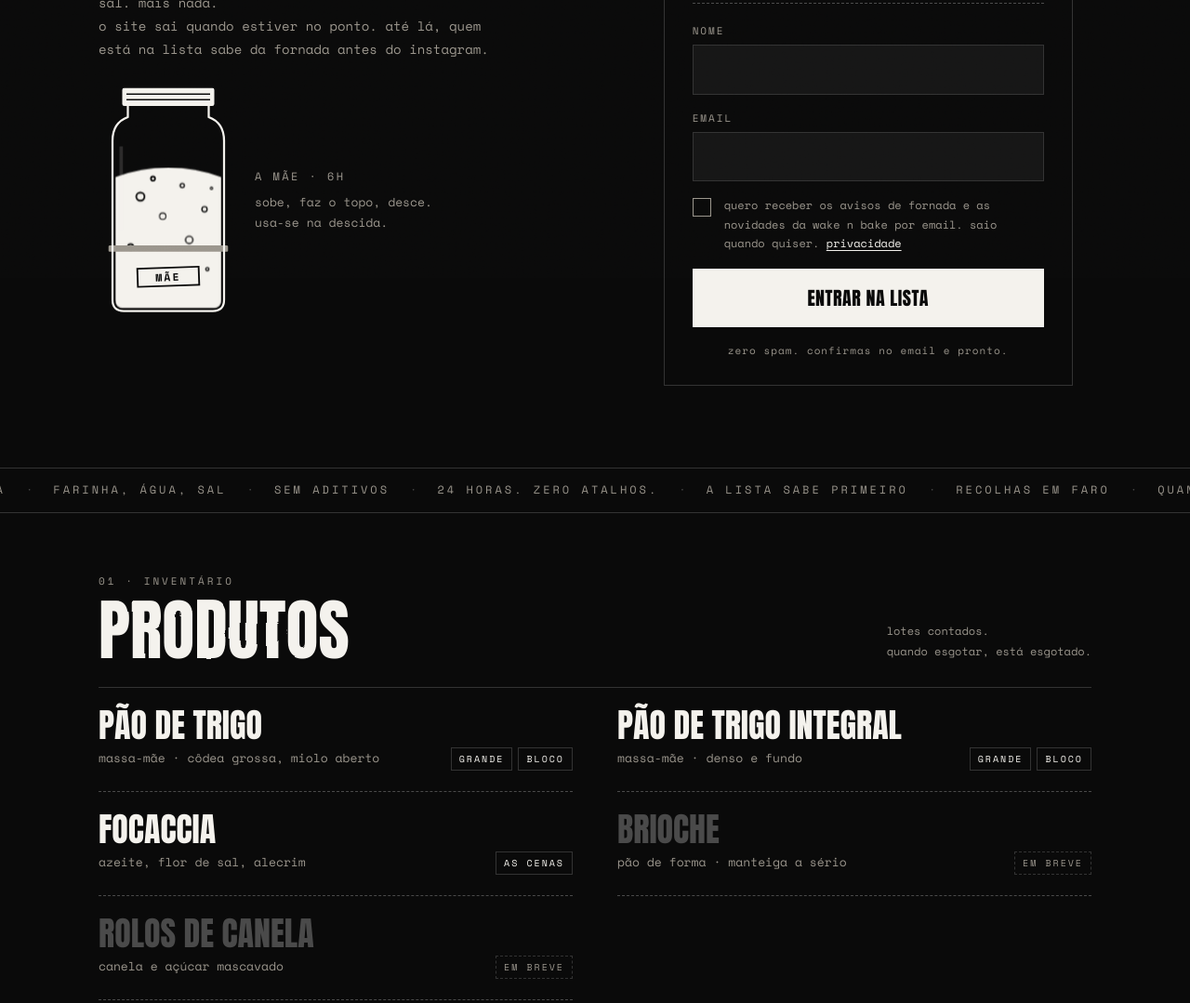
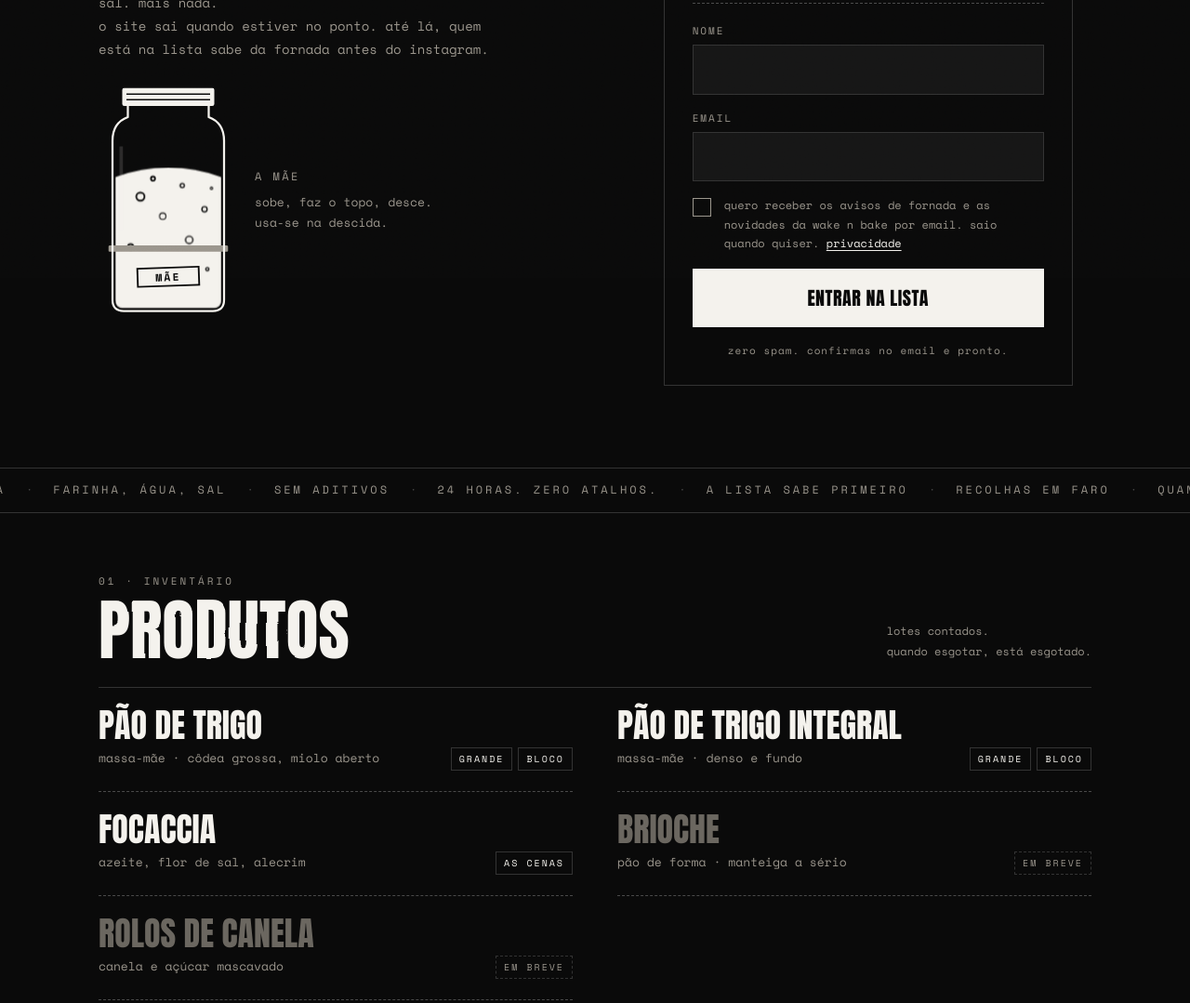
Before and after one commit to wakenbakept/wakenbake-site, an Astro site: page / in a window 1280 px wide. Shown: the part 501-1580 px from the top of the page at 93% size. Built offline with nearby package versions, Linux system fonts and the light colour scheme; Astro itself is replaced by a stand-in of ours.

Commit message:
Auditoria: imagem de partilha, contraste, títulos equilibrados, mãe sem horas
- public/img/og.png (1200x630): o og:image apontava para um ficheiro que não existia
- Brioche e rolos de canela «em breve»: título em betão escuro (contraste 2,2 passou a 3,6)
- h1, h2, h3 com text-wrap: balance (sem palavras soltas na última linha)
- Pote: «A MÃE · 6H» passa a «A MÃE» (o tempo depende da temperatura)
- Removidas as fontes Archivo Black, que não eram usadas
- verificar.mjs confirma que imagens, ícones e fontes pedidos pelas páginas existem

Co-Authored-By: Claude Opus 5.5 <noreply@anthropic.com>
Claude-Session: https://claude.ai/code/session_01FWDzCPuJMVVq5gKsDuKhxw

```diff
--- a/scripts/verificar.mjs
+++ b/scripts/verificar.mjs
@@ -26,6 +26,10 @@ for (const p of html) {
   if (!semIndexar.has(nome) && noindex) erro(`${nome}: não devia ter noindex`);
   for (const m of s.matchAll(/<script\b([^>]*)>/g)) if (!/\bsrc=/.test(m[1])) erro(`${nome}: script embutido (a CSP bloqueia)`);
   if (/—/.test(s)) erro(`${nome}: tem travessão (—)`);
+  // Imagens e ficheiros do próprio site que a página pede (src, og:image, ícones) têm de existir.
+  for (const m of s.matchAll(/(?:src|content|href)="(?:https:\/\/wakenbake\.pt)?(\/[^"#?]*\.(?:png|svg|jpg|webp|ico|woff2))"/g)) {
+    if (!existsSync(join(DIST, m[1]))) erro(`${nome}: ficheiro em falta ${m[1]}`);
+  }
   for (const m of s.matchAll(/href="(\/[^"#?]*)/g)) {
     const alvo = m[1];
     const candidatos = [alvo, `${alvo}.html`, join(alvo, 'index.html')].map((c) => join(DIST, c));
--- a/src/components/Inventario.astro
+++ b/src/components/Inventario.astro
@@ -43,7 +43,7 @@ const produtos = [
   .inv-desc { margin: 0; font-size: 13px; color: var(--betao); }
   .inv-formatos { margin: 0; display: flex; gap: 6px; }
   .inv-formatos span { font-size: 10px; letter-spacing: 2px; color: var(--osso); border: 1px solid var(--linha); padding: 3px 8px; white-space: nowrap; }
-  .inv-apagado .inv-nome { color: var(--fechado); }
+  .inv-apagado .inv-nome { color: var(--betao-escuro); }
   .inv-apagado .inv-formatos span { color: var(--betao); border-style: dashed; }
   .inv-rodape { margin: 22px 0 0; font-size: 12px; color: var(--betao); }
   .inv-rodape a { color: var(--osso); text-decoration: underline; text-underline-offset: 3px; }
--- a/src/components/Mae.astro
+++ b/src/components/Mae.astro
@@ -42,7 +42,7 @@
     </g>
   </svg>
   <figcaption class="mae-legenda">
-    <span class="etiqueta">A MÃE · 6H</span>
+    <span class="etiqueta">A MÃE</span>
     <span class="mae-frase">sobe, faz o topo, desce.<br />usa-se na descida.</span>
   </figcaption>
 </figure>
--- a/src/styles/global.css
+++ b/src/styles/global.css
@@ -54,6 +54,8 @@ body {
   -webkit-font-smoothing: antialiased;
 }
 a { color: var(--betao); text-decoration: none; }
+/* Títulos sem palavras soltas na última linha (ex.: «agora entra na / lista»). */
+h1, h2, h3 { text-wrap: balance; }
 a:hover { color: var(--osso); }
 :focus-visible { outline: 2px solid var(--osso); outline-offset: 3px; }
 ::selection { background: var(--betao); color: var(--preto); }
```
Also changed, not shown: public/fonts/ArchivoBlack-400-latin-ext.woff2 (deleted), public/fonts/ArchivoBlack-400-latin.woff2 (deleted), public/img/og.png (added).
